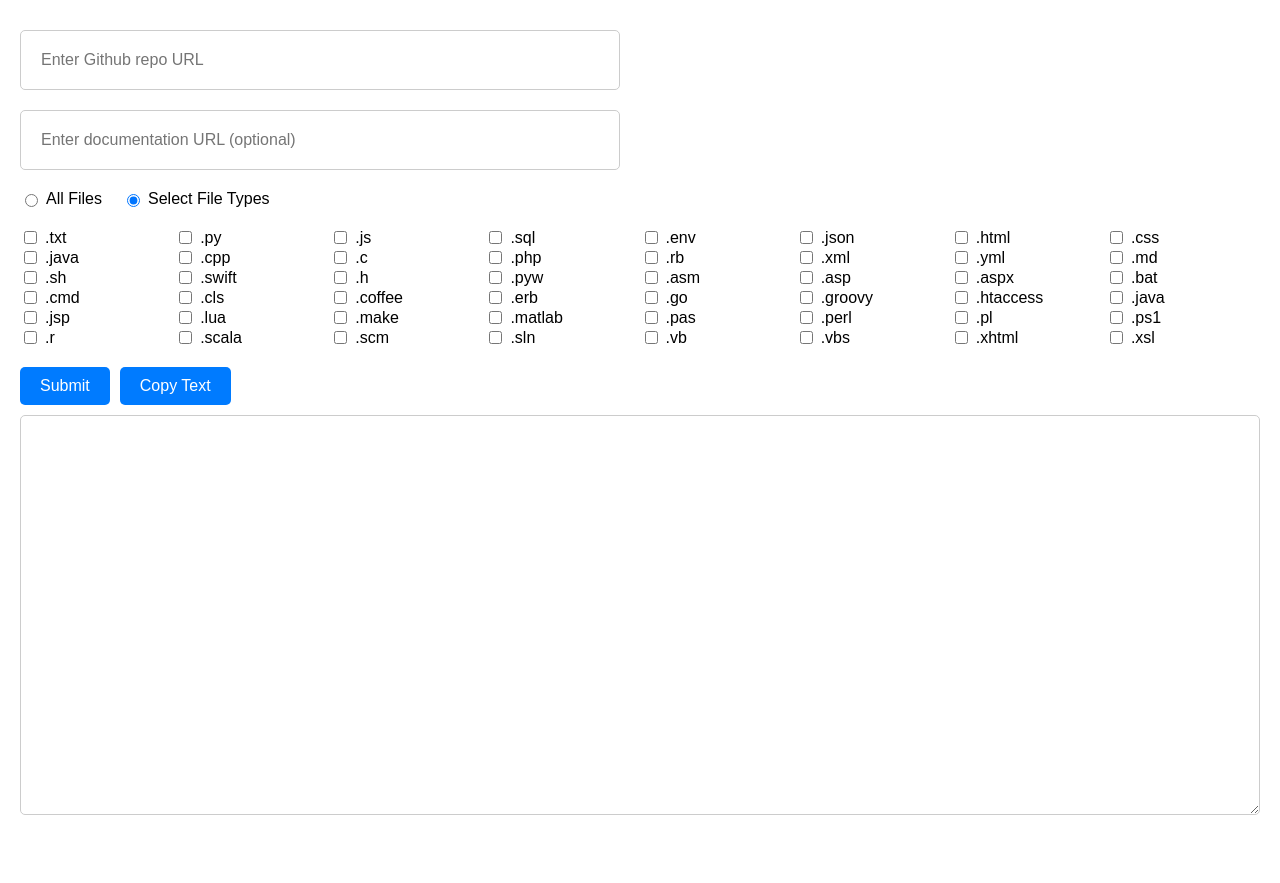
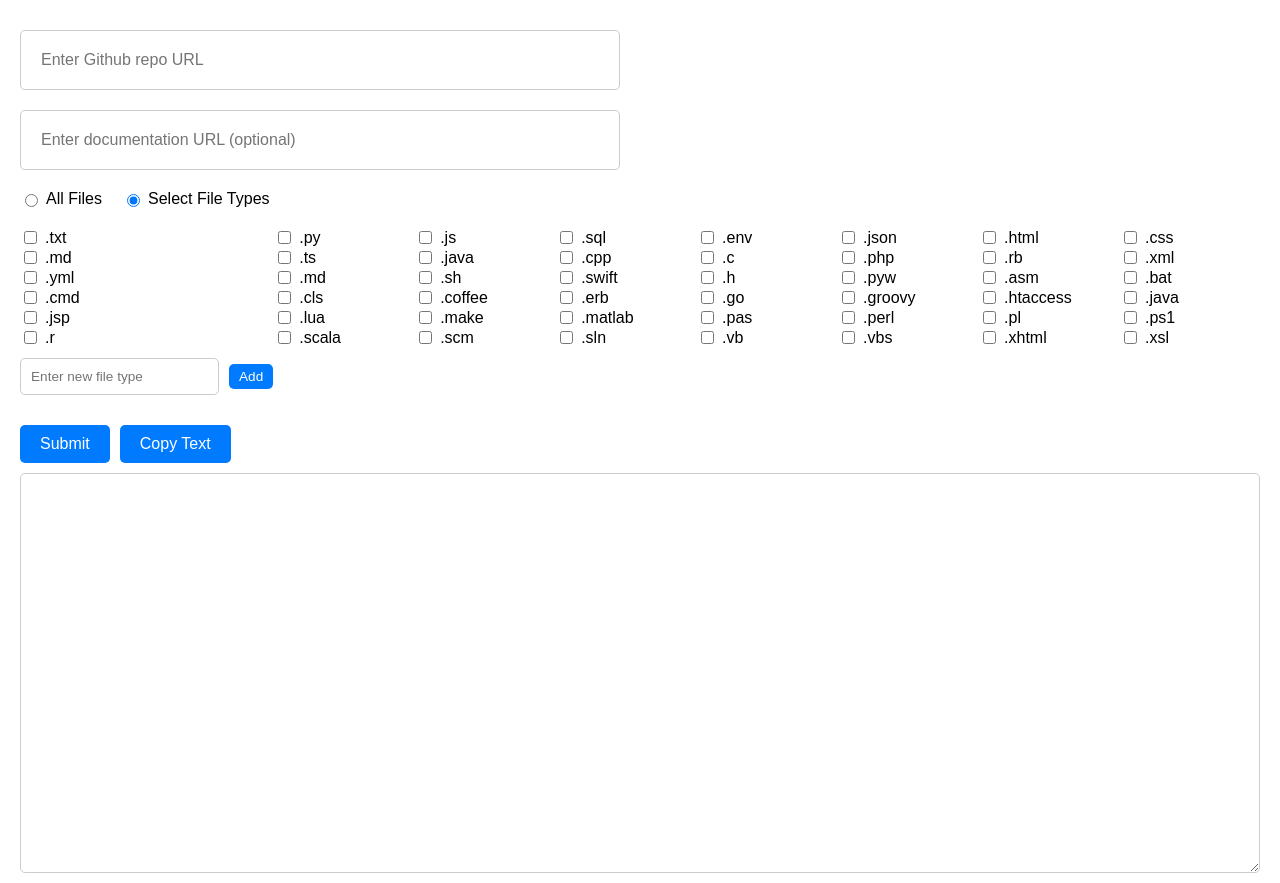
Before and after one commit to JeremiahPetersen/RepoToText, a React (Create React App) app: page / in a window 1280 px wide. Both pictures are taken after a click on the radio button 133 px from the left and 200 px from the top of the page. Before the commit the page ends 825 px from the top, so only its background shows below. Built offline with nearby package versions, Linux system fonts and the light colour scheme.

Commit message:
Added file type entry

```diff
--- a/src/App.css
+++ b/src/App.css
@@ -15,7 +15,8 @@
   width: 100%;
 }
 
-.inputArea {
+.inputArea,
+.smallInputArea {
   height: auto;
   max-width: 600px;
   margin: 10px 0;
@@ -26,6 +27,12 @@
   font-size: 1em;
 }
 
+.smallInputArea {
+  max-width: 400px; /* Reduced width */
+  padding: 10px;
+  font-size: 0.85em;
+  margin-right: 10px; /* Added margin to the right */
+}
 .fileSelectionContainer {
   display: flex;
   align-items: center;
@@ -75,7 +82,8 @@
   gap: 10px;
 }
 
-.transformButton {
+.transformButton,
+.addButton {
   font-size: 1em;
   padding: 10px 20px;
   border-radius: 5px;
@@ -86,8 +94,14 @@
   transition: background-color 0.3s ease;
 }
 
-.transformButton:hover {
+.transformButton:hover,
+.addButton:hover {
   background-color: #0056b3;
+}
+
+.addButton {
+  padding: 5px 10px;
+  font-size: 0.85em;
 }
 
 .copyButton {
--- a/src/App.js
+++ b/src/App.js
@@ -3,7 +3,7 @@ import axios from "axios";
 import "./App.css";
 
 function App() {
-  const FILE_TYPES = [
+  const [FILE_TYPES, setFileTypes] = useState([
     ".txt",
     ".py",
     ".js",
@@ -12,6 +12,8 @@ function App() {
     ".json",
     ".html",
     ".css",
+    ".md",
+    ".ts",
     ".java",
     ".cpp",
     ".c",
@@ -25,8 +27,6 @@ function App() {
     ".h",
     ".pyw",
     ".asm",
-    ".asp",
-    ".aspx",
     ".bat",
     ".cmd",
     ".cls",
@@ -52,12 +52,13 @@ function App() {
     ".vbs",
     ".xhtml",
     ".xsl",
-  ];
+  ]);
   const [repoUrl, setRepoUrl] = useState("");
   const [docUrl, setDocUrl] = useState("");
   const [response, setResponse] = useState("");
   const [selectedFileTypes, setSelectedFileTypes] = useState([]);
   const [fileSelection, setFileSelection] = useState("all");
+  const [customFileType, setCustomFileType] = useState("");
 
   const handleRepoChange = (e) => {
     setRepoUrl(e.target.value);
@@ -79,6 +80,13 @@ function App() {
 
   const handleFileSelectionChange = (e) => {
     setFileSelection(e.target.value);
+  };
+
+  const handleAddFileType = () => {
+    if (customFileType && !FILE_TYPES.includes(customFileType)) {
+      setFileTypes([...FILE_TYPES, customFileType]);
+    }
+    setCustomFileType("");
   };
 
   const handleSubmit = async (e) => {
@@ -154,6 +162,17 @@ function App() {
                 <label>{fileType}</label>
               </div>
             ))}
+            <div>
+              <input
+                value={customFileType}
+                onChange={(e) => setCustomFileType(e.target.value)}
+                placeholder="Enter new file type"
+                className="smallInputArea"
+              />
+              <button onClick={handleAddFileType} className="addButton">
+                Add
+              </button>
+            </div>
           </div>
         )}
       </div>
```
Also changed, not shown: 1 other file (tests, documents, lock files or other folders).
